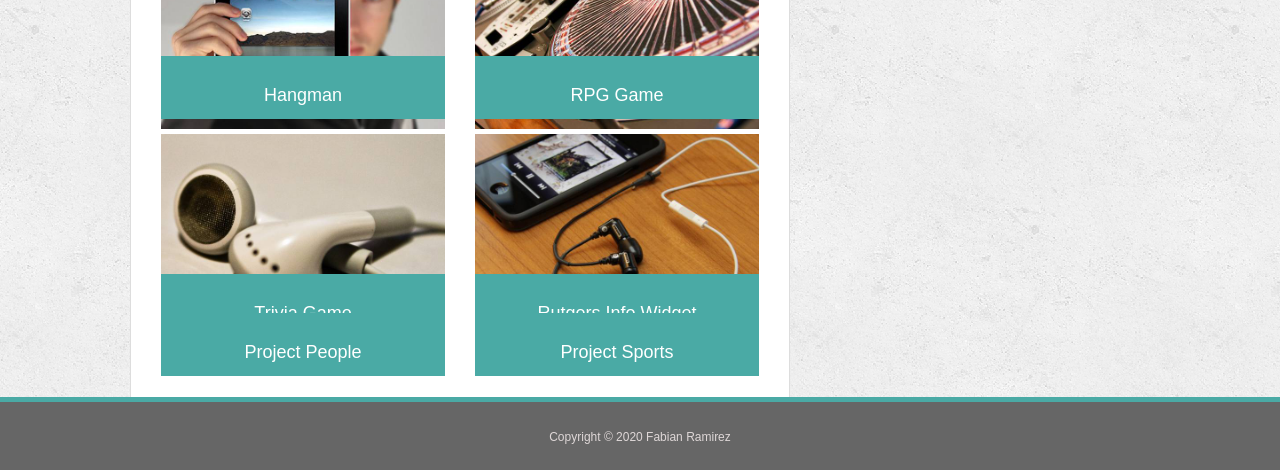
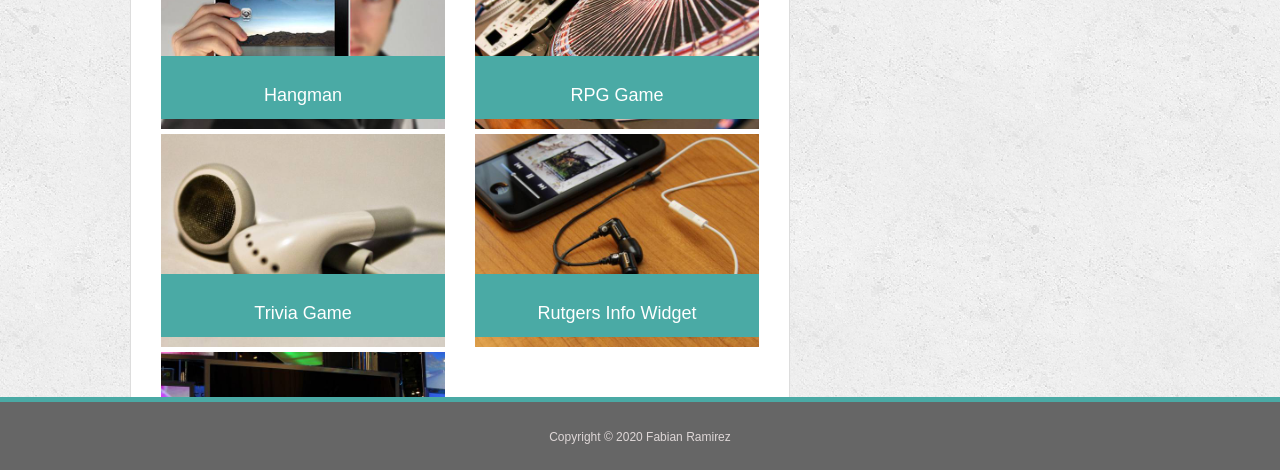
Before and after one commit to Fabram613/Bootstrap-Portfolio, a plain HTML site: page portfolio.html in a window 1280 px wide. Shown: the part 328-798 px from the top of the page. Drawn offline with nearby package versions, Linux system fonts and the light colour scheme.

Commit message:
finished portfolio page

```diff
--- a/portfolio.html
+++ b/portfolio.html
@@ -100,25 +100,14 @@
       <div class="row">
           <div class="col-md-6">
 
-                <div class="relative" title="people">
-                  <img src="assets/images/people.jpeg" class="project">
+                <div class="relative" title="Rock Paper Scissors">
+                  <img src="assets/images/technics-q-c-640-480-9.jpg" class="project">
                     <div class="pic-banners">
-                    <h4 class="title">Project People</h4>
+                    <h4 class="title">Rock Paper Scissors</h4>
                   </div>
                 </div>
             </div>
-
-          <div class="col-md-6">
-              <div class="relative"
-                   title="sports">
-                  <img src="assets/images/sports.jpeg" class="project">
-
-                  <div class="pic-banners">
-                    <h4 class="title">Project Sports</h4>
-                  </div>
-                </div>
-          </div>
-      </div>
+        </div>
 
 </section>
 
```
Also changed, not shown: index.html (+2 -6 lines).
